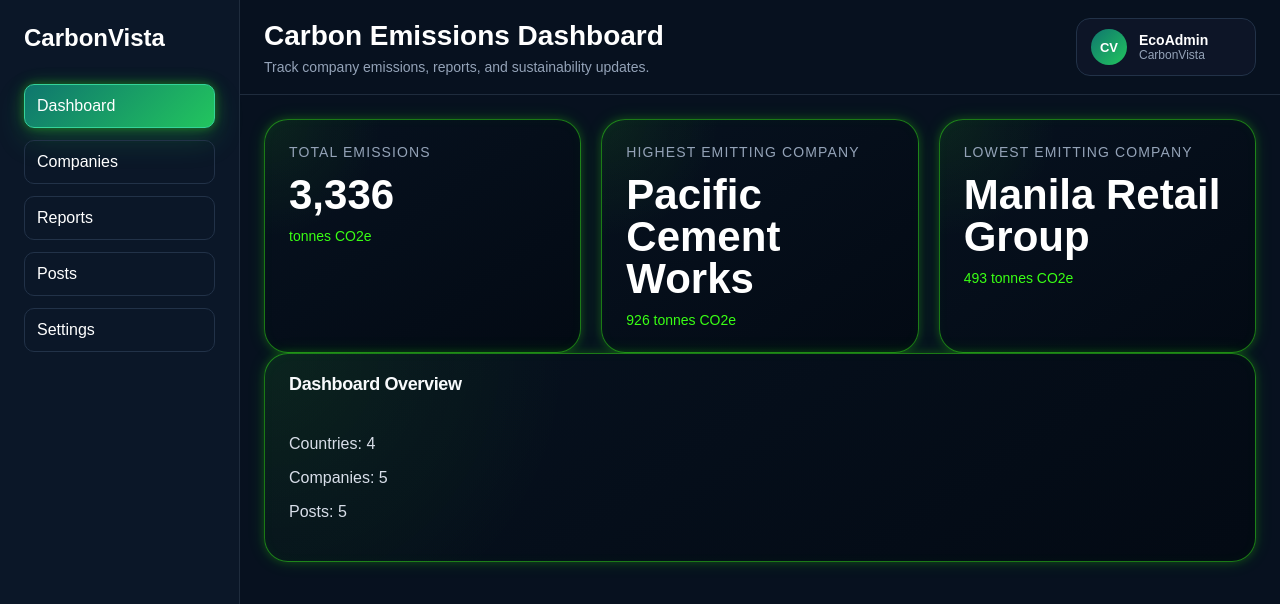
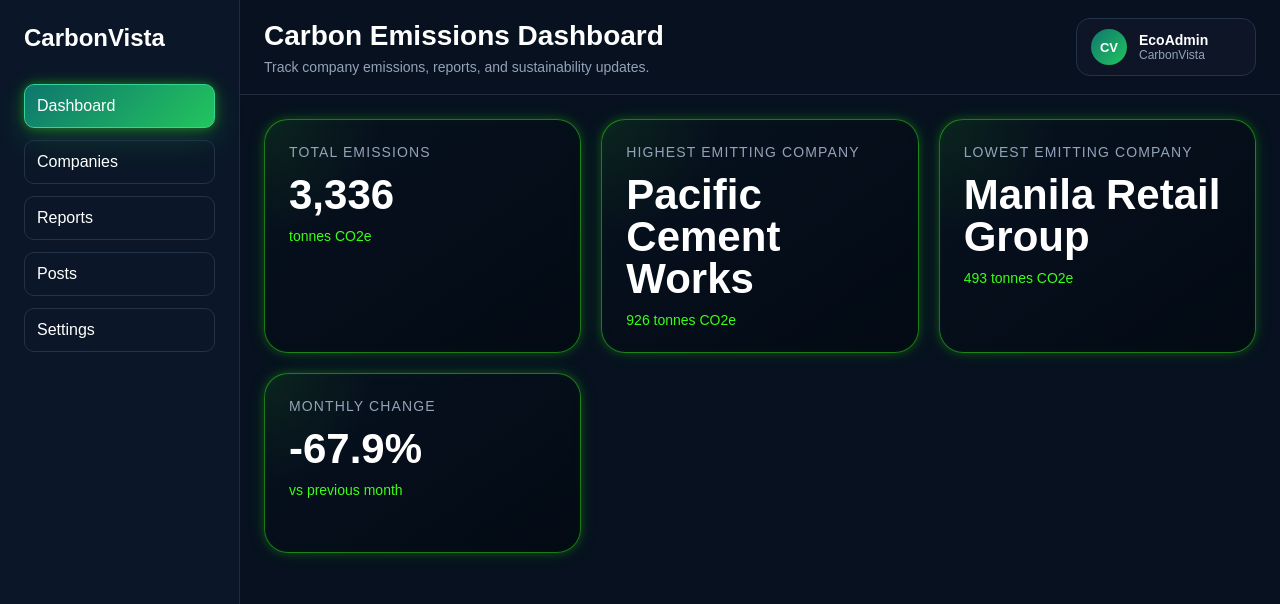
Before and after one commit to Jayzeek2025/Carbon-Emission-Dashboard, a Next.js app: page / in a window 1280 px wide. Shown: the top 604 px of the page. Built offline with nearby package versions, Linux system fonts and the light colour scheme.

Commit message:
feat: add monthly emissions change summary card

```diff
--- a/src/app/page.tsx
+++ b/src/app/page.tsx
@@ -24,12 +24,6 @@ export default function Home() {
       {!loading && !error && (
   <>
     <SummaryCards companies={companies} />
-
-    <Card title="Dashboard Overview">
-      <p>Countries: {countries.length}</p>
-      <p>Companies: {companies.length}</p>
-      <p>Posts: {posts.length}</p>
-    </Card>
   </>
 )}
     </AppShell>
--- a/src/components/dashboard/SummaryCards.tsx
+++ b/src/components/dashboard/SummaryCards.tsx
@@ -4,6 +4,8 @@ import {
   getCompanyTotalEmissions,
   getHighestEmittingCompany,
   getLowestEmittingCompany,
+  getMonthlyChangePercentage,
+  getMonthlyTotals,
   getTotalEmissions,
 } from "@/utils/emissions";
 
@@ -18,6 +20,21 @@ export default function SummaryCards({ companies }: SummaryCardsProps) {
   const highestEmittingCompany = getHighestEmittingCompany(companies);
   const lowestEmittingCompany =
   getLowestEmittingCompany(companies);
+
+  const allEmissions = companies.flatMap((company) => company.emissions);
+const monthlyTotals = getMonthlyTotals(allEmissions);
+const sortedMonths = Object.keys(monthlyTotals).sort();
+
+const previousMonthTotal =
+  monthlyTotals[sortedMonths[sortedMonths.length - 2]] ?? 0;
+
+const currentMonthTotal =
+  monthlyTotals[sortedMonths[sortedMonths.length - 1]] ?? 0;
+
+const monthlyChange = getMonthlyChangePercentage(
+  currentMonthTotal,
+  previousMonthTotal,
+);
 
   return (
     <div className="summary-cards">
@@ -66,6 +83,19 @@ export default function SummaryCards({ companies }: SummaryCardsProps) {
       : "No emissions data"}
   </div>
 </Card>
+
+<Card className="summary-card">
+  <div className="summary-card__label">Monthly Change</div>
+
+  <div className="summary-card__value">
+    {monthlyChange > 0 ? "+" : ""}
+    {monthlyChange.toFixed(1)}%
+  </div>
+
+  <div className="summary-card__unit">
+    vs previous month
+  </div>
+</Card>
     </div>
   );
 }
```
